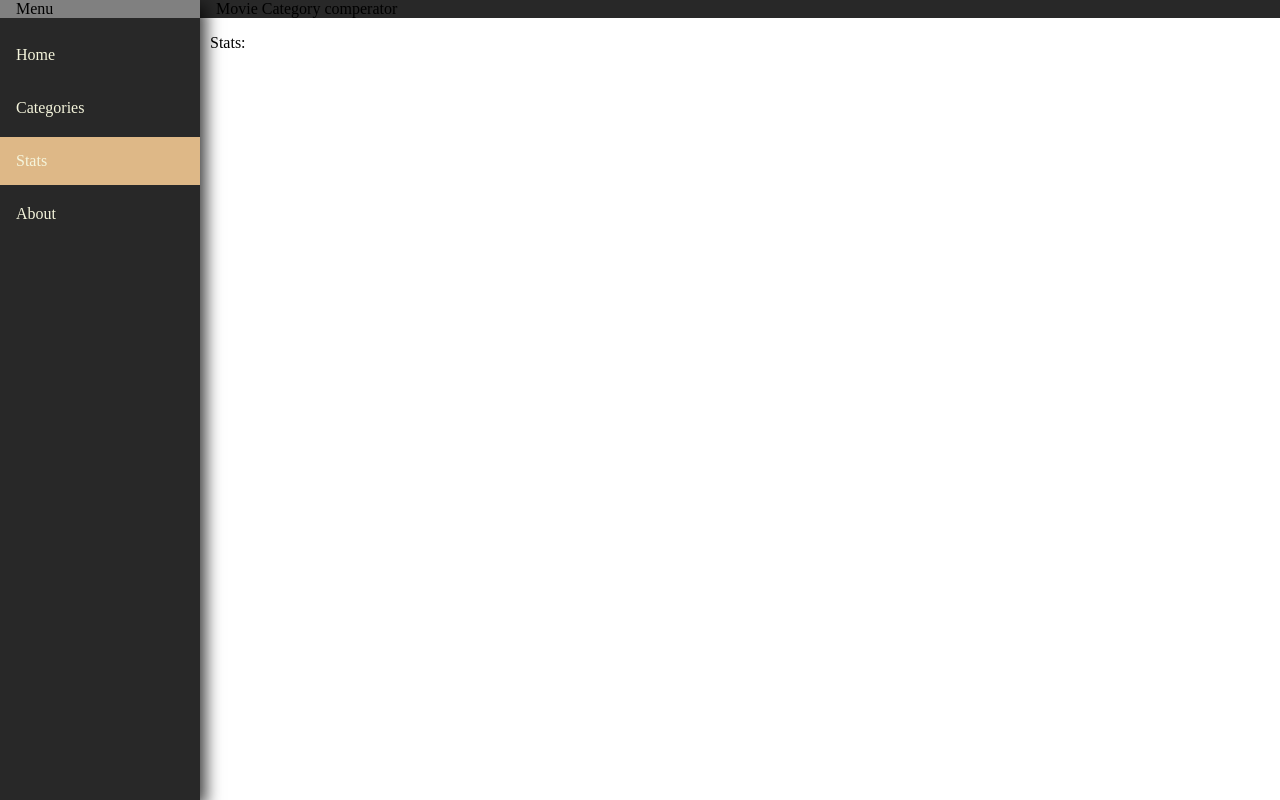
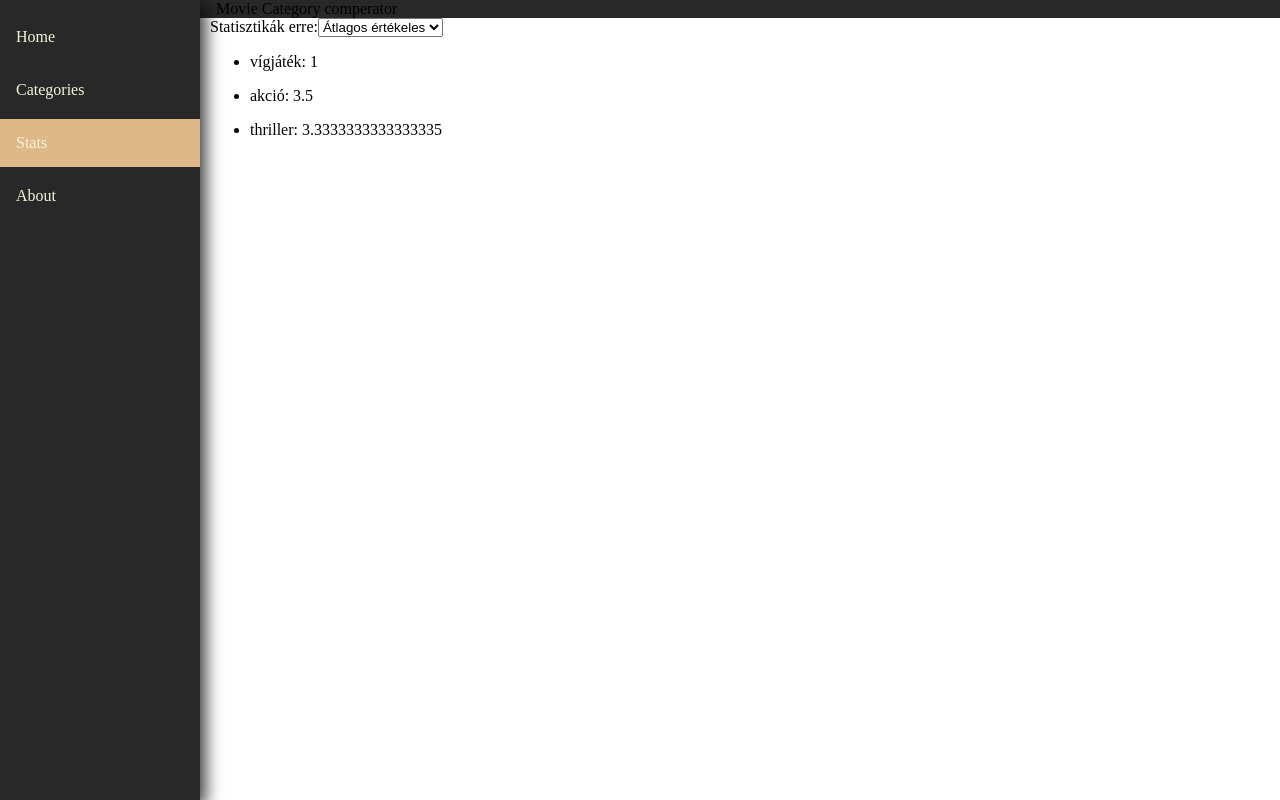
Before and after one commit to bhuba1/mcc, an Angular app: page /stats in a window 1280 px wide. Built offline with nearby package versions, Linux system fonts and the light colour scheme.

Commit message:
updated stats

```diff
--- a/src/app/main-nav/main-nav.component.html
+++ b/src/app/main-nav/main-nav.component.html
@@ -3,7 +3,7 @@
       [attr.role]="(isHandset$ | async) ? 'dialog' : 'navigation'"
       [mode]="(isHandset$ | async) ? 'over' : 'side'"
       [opened]="(isHandset$ | async) === false">
-    <mat-toolbar>Menu</mat-toolbar>
+    <mat-toolbar></mat-toolbar>
     <mat-nav-list>
       <a mat-list-item routerLink="" routerLinkActive="active" [routerLinkActiveOptions]="{exact: true}">Home</a>
       <a mat-list-item routerLink="/categories" routerLinkActive="active">Categories</a>
@@ -19,7 +19,7 @@
         mat-icon-button
         (click)="drawer.toggle()"
         *ngIf="isHandset$ | async">
-        <mat-icon aria-label="Side nav toggle icon">menu</mat-icon>
+        <mat-icon aria-label="Side nav toggle icon"></mat-icon>
       </button>
       <span>Movie Category comperator</span>
     </mat-toolbar>
--- a/src/app/movie.service.ts
+++ b/src/app/movie.service.ts
@@ -34,12 +34,41 @@ export class MovieService {
     return categories;
   }
 
-  getCategoryPointStats(): {name: string, point: number, pointStat: number, movieCount: number}[] {
-    let categories = this.getAvailableCategories();
-    var stats = [];
-    for (var  cat in categories) {
-      stats.push({name: cat});
-    }
-    return stats;
+  getCategoryPointStats(): {}[] {
+    let categories = [];
+    let categorieStats = [];
+    this.getMovies().subscribe(movies => {
+      for (let val of movies) {
+        if(!categories.includes(val.cat))
+        {
+          categories.push(val.cat);
+        }
+      }
+
+      for (let cat of categories) {
+        categorieStats.push({name:cat, point: 0+0, avgPoint:0, movieCount: 0})
+      }
+
+      for (let mov of movies) {
+        for (let cats of categorieStats) {
+          if (mov.cat == cats.name){
+            cats.movieCount += 1;
+            cats.point += +mov.stat;
+            console.log("++");
+          }
+        }
+      }
+      for (let cats of categorieStats) {
+        cats.avgPoint = cats.point / cats.movieCount;
+      }
+
+      console.log("categories service");
+      console.log(categories);
+      console.log("categorieStat service");
+      console.log(categorieStats);
+    });
+
+
+    return categorieStats;
   }
 }
--- a/src/app/stats/stats.component.html
+++ b/src/app/stats/stats.component.html
@@ -1,9 +1,17 @@
 <div class = "content">
-    <p>
-        Stats:
-    </p>
 
+    <!--
+    <select id="stats" name="stats" form="carform" >
+        <option *ngFor="let aCat of aCategories" value="{{aCat}}" >{{aCat}}</option>
+    </select>
+    -->
+    <label for="stats">Statisztikák erre:</label>
+    <select id="stats" name="stats" form="form" >
+        <option value="avgPoint" >Átlagos értékeles</option>
+        <option value="avgLen" >átlagos hossz</option>
+
+    </select>
     <ul *ngFor="let stat of pointStats">
-        <li>{{stat.name}}</li>
+        <li>{{stat.name}}: {{stat.avgPoint}} </li>
     </ul>
 </div>
--- a/src/app/stats/stats.component.ts
+++ b/src/app/stats/stats.component.ts
@@ -8,11 +8,17 @@ import { MovieService } from '../movie.service';
 })
 export class StatsComponent implements OnInit {
 
-  pointStats  = []
+  public pointStats  = [];
+  public aCategories = [];
   constructor(private _movieService: MovieService) { }
 
+
   ngOnInit(): void {
+
     this.pointStats = this._movieService.getCategoryPointStats();
+    this.aCategories = this._movieService.getAvailableCategories();
+    console.log("points component:");
+    console.log(this.pointStats);
   }
 
 }
```
